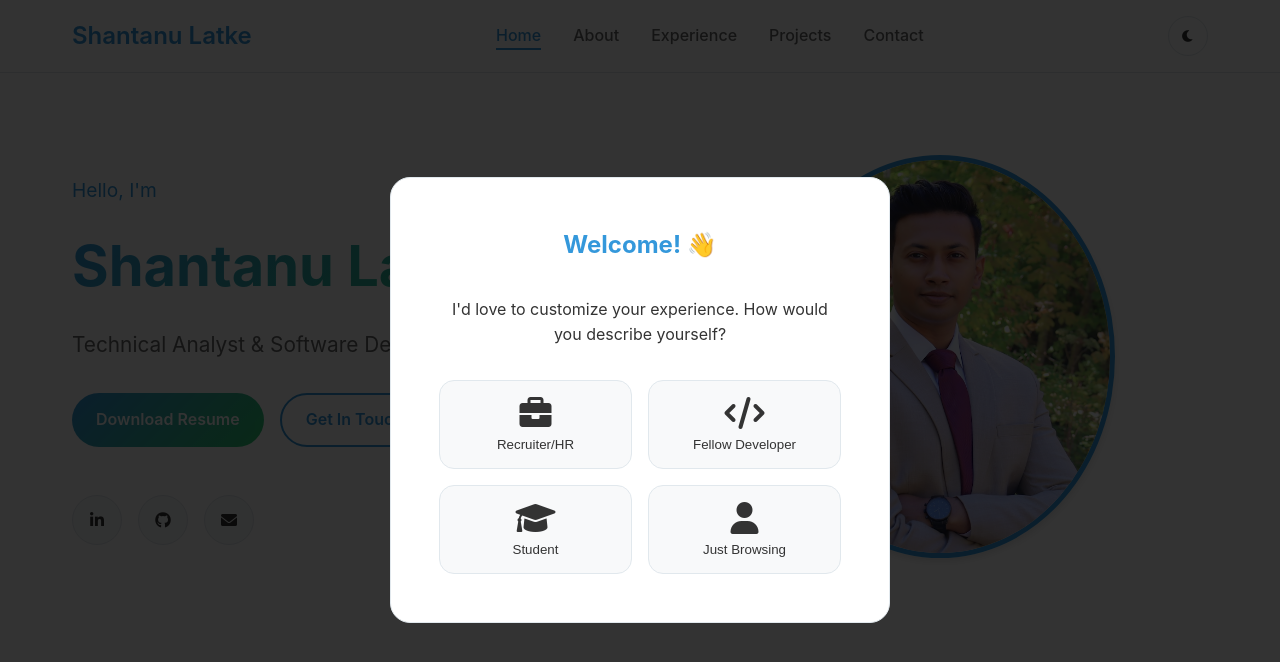
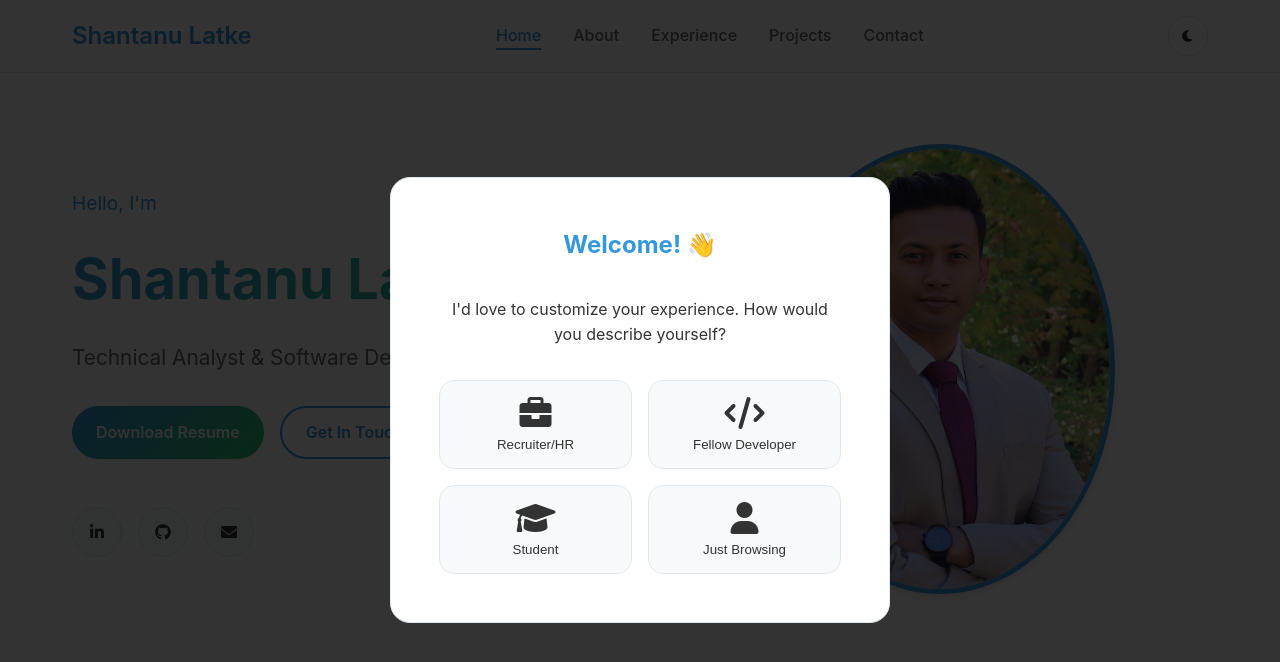
Before and after one commit to shanlatke004/Personal_Portfolio, a plain HTML site: page index.html in a window 1280 px wide. Drawn offline with Linux system fonts and the light colour scheme.

```diff
--- a/style.css
+++ b/style.css
@@ -274,7 +274,7 @@
 
         .profile-img {
             width: 350px;
-            height: 45c0px;
+            height: 450px;
             border-radius: 50%;
             object-fit: cover;
             border: 5px solid var(--accent-primary);
```
